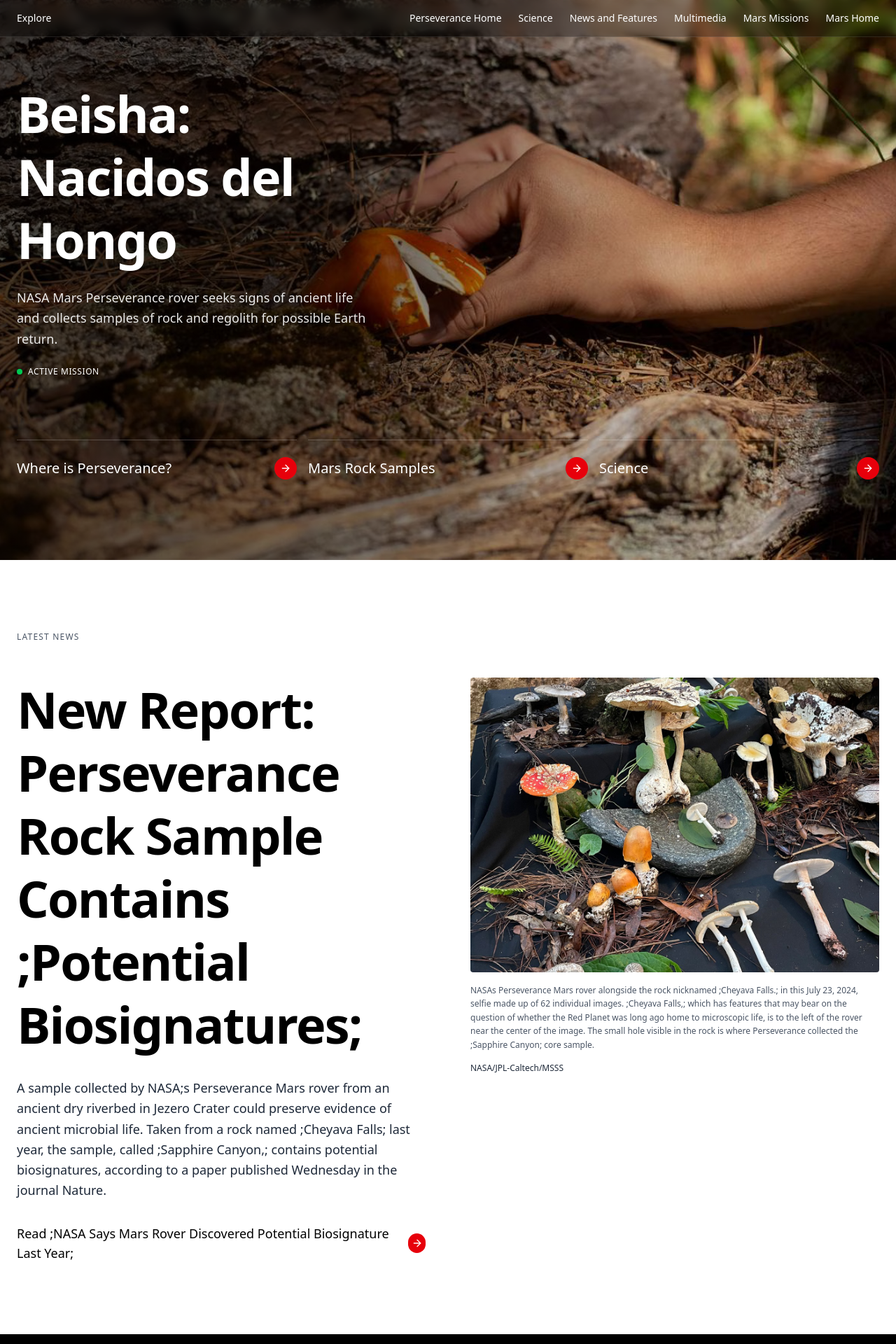
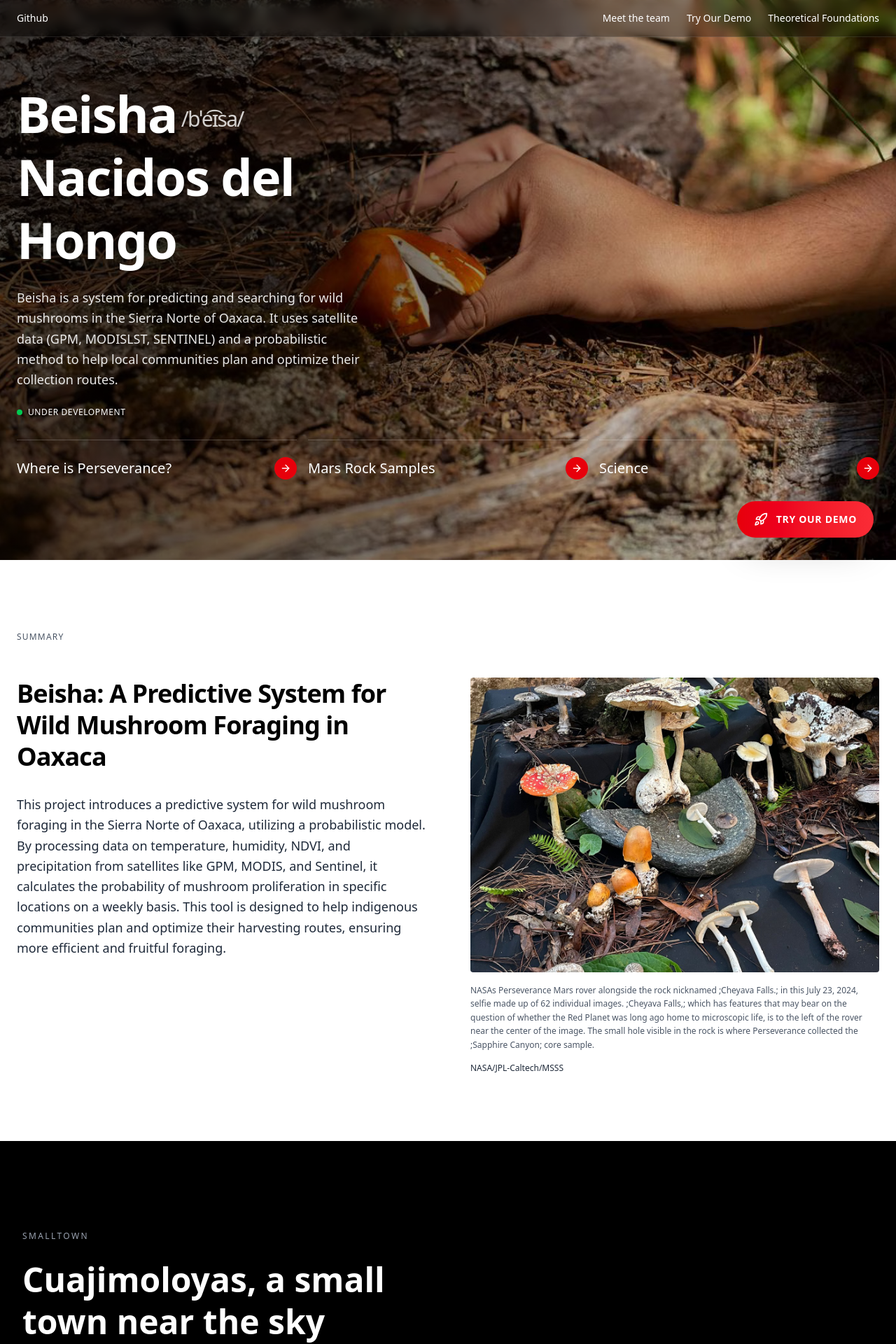
Before and after one commit to Fernando-Mauro/space-apps-2025, a Next.js app: page / in a window 1280 px wide. Shown: the top 1920 px of the page at 70% size. Built offline with nearby package versions, Linux system fonts and the light colour scheme; grey boxes are pictures that could not be loaded.

Commit message:
Added some texts

```diff
--- a/src/app/map/page.tsx
+++ b/src/app/demo/page.tsx
@@ -2,18 +2,18 @@
 
 import dynamic from 'next/dynamic';
 import { useMemo } from 'react';
+import "@/app/styles.css"
 
 export default function MapPage() {
   const Map = useMemo(() => dynamic(
     () => import('@/components/MapDisplay'),
-{
-      loading: () => <p>Cargando mapa...</p>,
+    {
+      loading: () => <div className="loader"></div>,
       ssr: false
     }
   ), []);
 
   return (
-
     <Map />
   );
 }
--- /dev/null
+++ b/src/app/landing/FloatinDemo.tsx
@@ -0,0 +1,24 @@
+"use client"
+
+import Link from "next/link"
+import { Rocket } from "lucide-react"
+
+export function FloatingDemoButton() {
+  return (
+    <Link href="/demo" className="fixed bottom-8 right-8 z-50 group" aria-label="Try Demo">
+      <div className="relative">
+        {/* Pulsing background ring */}
+        <div className="absolute inset-0 bg-red-500 rounded-full animate-ping opacity-75" />
+
+        {/* Main button */}
+        <div className="relative flex items-center gap-3 bg-gradient-to-r from-red-600 to-red-500 text-white px-6 py-4 rounded-full shadow-2xl transition-all duration-300 hover:scale-110 hover:shadow-red-500/50">
+          <Rocket className="w-5 h-5 transition-transform duration-300 group-hover:rotate-45" />
+          <span className="font-bold text-sm uppercase tracking-wider">Try Our Demo</span>
+        </div>
+
+        {/* Glow effect on hover */}
+        <div className="absolute inset-0 bg-red-500 rounded-full blur-xl opacity-0 group-hover:opacity-50 transition-opacity duration-300 -z-10" />
+      </div>
+    </Link>
+  )
+}
--- a/src/app/landing/Hero.tsx
+++ b/src/app/landing/Hero.tsx
@@ -19,28 +19,19 @@
             <nav className="relative z-10 border-b border-white/10 bg-black/30 backdrop-blur-sm">
                 <div className="mx-auto flex max-w-7xl items-center justify-between px-6 py-4">
                     <div className="flex items-center gap-8">
-                        <Link href="/" className="text-sm font-medium text-white hover:text-white/80">
-                            Explore
-                        </Link>
+                        <a href="https://github.com/Belegui-dev/space-apps-2025" className="text-sm font-medium text-white hover:text-white/80">
+                            Github
+                        </a>
                     </div>
                     <div className="flex items-center gap-6 text-sm">
                         <Link href="#" className="text-white hover:text-white/80">
-                            Perseverance Home
+                            Meet the team
+                        </Link>
+                         <Link href="#" className="text-white hover:text-white/80">
+                            Try Our Demo
                         </Link>
                         <Link href="#" className="text-white hover:text-white/80">
-                            Science
-                        </Link>
-                        <Link href="#" className="text-white hover:text-white/80">
-                            News and Features
-                        </Link>
-                        <Link href="#" className="text-white hover:text-white/80">
-                            Multimedia
-                        </Link>
-                        <Link href="#" className="text-white hover:text-white/80">
-                            Mars Missions
-                        </Link>
-                        <Link href="#" className="text-white hover:text-white/80">
-                            Mars Home
+                            Theoretical Foundations
                         </Link>
                     </div>
                 </div>
@@ -52,19 +43,19 @@
                     {/* Main Content */}
                     <div className="max-w-2xl space-y-6">
                         <h1 className="font-bold text-white text-7xl leading-tight tracking-tight">
-                            Beisha:
+                            Beisha
+                            <span className="align-middle text-3xl font-normal text-white/80 mt-4"> /bˈe͡ɪsa/</span>
                             <br />
                             Nacidos del
                             <br />
                             Hongo
                         </h1>
                         <p className="max-w-lg text-lg text-white/90 leading-relaxed">
-                            NASA Mars Perseverance rover seeks signs of ancient life and collects samples of rock and regolith
-                            for possible Earth return.
+                            Beisha is a system for predicting and searching for wild mushrooms in the Sierra Norte of Oaxaca. It uses satellite data (GPM, MODISLST, SENTINEL) and a probabilistic method to help local communities plan and optimize their collection routes.
                         </p>
                         <div className="flex items-center gap-2">
                             <div className="h-2 w-2 rounded-full bg-green-500" />
-                            <span className="text-xs font-medium uppercase tracking-wider text-white">Active Mission</span>
+                            <span className="text-xs font-medium uppercase tracking-wider text-white">Under development</span>
                         </div>
                     </div>
 
--- a/src/app/landing/Home.tsx
+++ /dev/null
@@ -1,10 +0,0 @@
-import { Hero } from "./Hero";
-
-export default function Home(){
-    return (
-        <main>
-            <Hero/>
-        </main>
-    )
-
-}
--- a/src/app/landing/NewsArticle.tsx
+++ b/src/app/landing/NewsArticle.tsx
@@ -7,25 +7,27 @@
             <div className="mx-auto max-w-7xl px-6 py-16 lg:py-24">
                 {/* Latest News Label */}
                 <div className="mb-12">
-                    <span className="text-xs font-medium uppercase tracking-widest text-gray-600">Latest News</span>
+                    <span className="text-xs font-medium uppercase tracking-widest text-gray-600">Summary</span>
                 </div>
 
                 {/* Two Column Layout */}
                 <div className="grid grid-cols-1 gap-12 lg:grid-cols-2 lg:gap-16">
                     {/* Left Column - Text Content */}
                     <div className="space-y-8">
-                        <h1 className="font-bold text-6xl text-black leading-tight tracking-tight lg:text-7xl">
-                            New Report: Perseverance Rock Sample Contains ;Potential Biosignatures;
+                        <h1 className="font-bold text-6xl text-black leading-tight tracking-tight lg:text-4xl">
+                            Beisha: A Predictive System for Wild Mushroom Foraging in Oaxaca
                         </h1>
 
                         <p className="text-base text-gray-800 leading-relaxed lg:text-lg">
-                            A sample collected by NASA;s Perseverance Mars rover from an ancient dry riverbed in Jezero Crater
-                            could preserve evidence of ancient microbial life. Taken from a rock named ;Cheyava Falls; last
-                            year, the sample, called ;Sapphire Canyon,; contains potential biosignatures, according to a
-                            paper published Wednesday in the journal Nature.
+                            This project introduces a predictive system for wild mushroom foraging in the Sierra Norte of
+                            Oaxaca, utilizing a probabilistic model. By processing data on temperature, humidity, NDVI,
+                            and precipitation from satellites like GPM, MODIS, and Sentinel, it calculates the
+                            probability of mushroom proliferation in specific locations on a weekly basis. This tool is
+                            designed to help indigenous communities plan and optimize their harvesting routes, ensuring
+                            more efficient and fruitful foraging.
                         </p>
 
-                        <Link
+                        {/* <Link
                             href="#"
                             className="group inline-flex items-center gap-3 border-b-2 border-transparent pb-1 font-medium text-black transition-colors hover:border-black"
                         >
@@ -35,7 +37,7 @@
                             <div className="flex h-7 w-7 items-center justify-center rounded-full bg-red-600 transition-transform group-hover:scale-110">
                                 <ArrowRight className="h-4 w-4 text-white" />
                             </div>
-                        </Link>
+                        </Link> */}
                     </div>
 
                     {/* Right Column - Image */}
--- a/src/app/landing/VideoSection.tsx
+++ b/src/app/landing/VideoSection.tsx
@@ -48,12 +48,12 @@
         <section className="bg-black py-20 lg:py-32">
             <div className="container mx-auto px-4 lg:px-8 max-w-7xl space-y-24 lg:space-y-32">
                 <VideoItem
-                    label="REPLAY"
-                    title="NASA Shares Details of Perseverance Rover Finding"
-                    description="Experts discuss the analysis of a rock sampled by NASA's Perseverance Mars rover last year, and the science findings published Wednesday, Sept. 10, in the journal Nature. The sample, called 'Sapphire Canyon,' was collected in July 2024 from a set of rocky outcrops on the edges of Neretva Vallis, a river valley carved by water rushing into Jezero Crater long ago."
-                    linkText="Replay the Sept. 10 news conference"
-                    linkHref="#"
-                    videoId="dQw4w9WgXcQ"
+                    label="Smalltown"
+                    title="Cuajimoloyas, a small town near the sky"
+                    description="A town in Oaxaca that stands out for its majestic and unusual scenery. Come and discover the variety of edible, toxic, and medicinal mushrooms; learn about their cultivation and growth, and purchase handicrafts, preserves, and products made from medicinal plants, among other things."
+                    linkText="Youtube Video"
+                    linkHref="https://www.youtube.com/watch?v=vMygmTwUA3E"
+                    videoId="vMygmTwUA3E"
                 />
 
                 <VideoItem
--- a/src/app/layout.tsx
+++ b/src/app/layout.tsx
@@ -1,5 +1,6 @@
 import type { Metadata } from "next";
 import { Geist, Geist_Mono } from "next/font/google";
+import { FloatingDemoButton } from "./landing/FloatinDemo";
 
 const geistSans = Geist({
   variable: "--font-geist-sans",
@@ -27,6 +28,7 @@
         className={`${geistSans.variable} ${geistMono.variable} antialiased`}
       >
         {children}
+        <FloatingDemoButton/>
       </body>
     </html>
   );
--- a/src/app/page.tsx
+++ b/src/app/page.tsx
@@ -5,7 +5,6 @@
 import { Hero } from "./landing/Hero";
 import { NewsArticle } from "./landing/NewsArticle";
 import { VideoSection } from "./landing/VideoSection";
-import MapPage from "./map/page";
 import "@/app/styles.css"
 export default function Home() {
 
@@ -17,8 +16,6 @@
       <Accordion/>
       <Gallery/>
       <GithubSection/>
-      {/* <MapPage/> */}
-
     </main>
   )
 }
```
Also changed, not shown: src/components/MapControl.tsx (+10 -5 lines), src/components/MapDisplay.tsx (+18 -10 lines).
